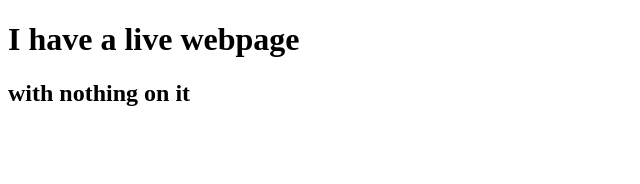
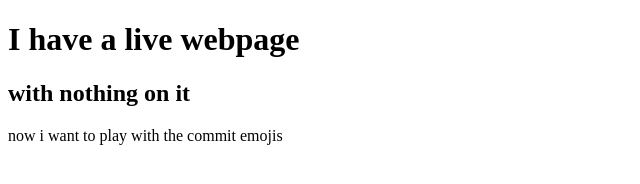
Before and after one commit to mamorvan/mamorvan.github.io, a plain HTML site: page index.html in a window 1280 px wide. Shown: the whole page, without its empty margins (0-640 px from the left). Drawn offline with Linux system fonts and the light colour scheme.

```diff
--- a/index.html
+++ b/index.html
@@ -5,5 +5,6 @@
 <body>
 	<h1>I have a live webpage</h1>
 	<h2>with nothing on it</h2>
+	<p>now i want to play with the commit emojis</p>
 </body>
 </html>
```
